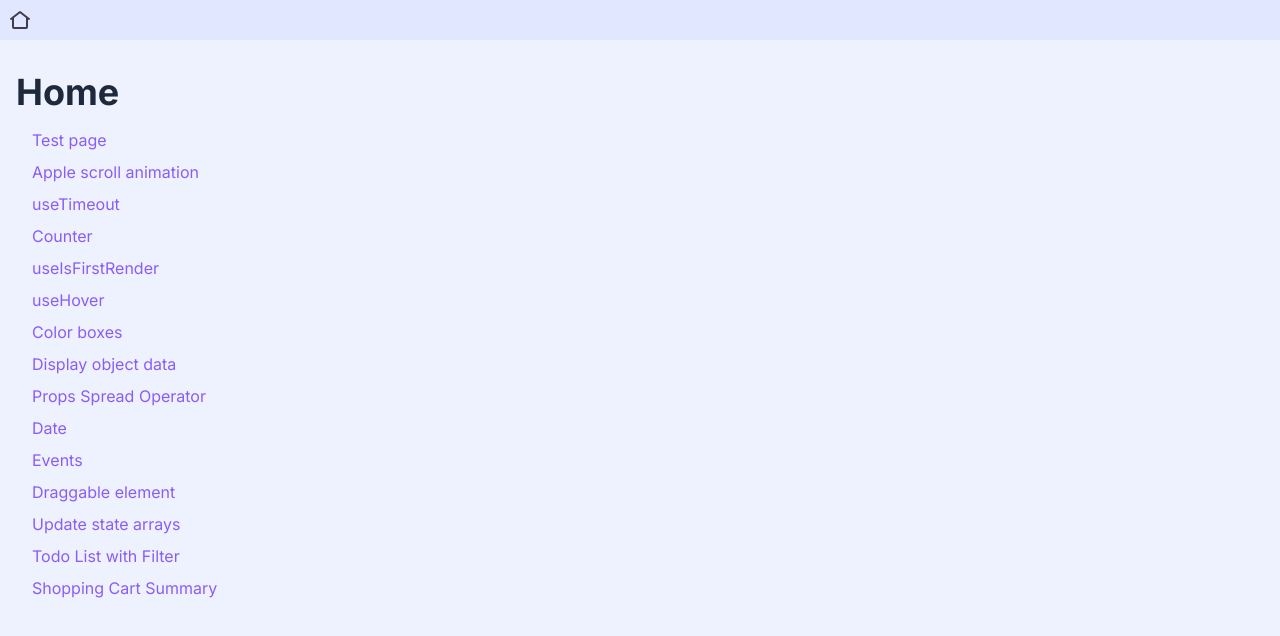
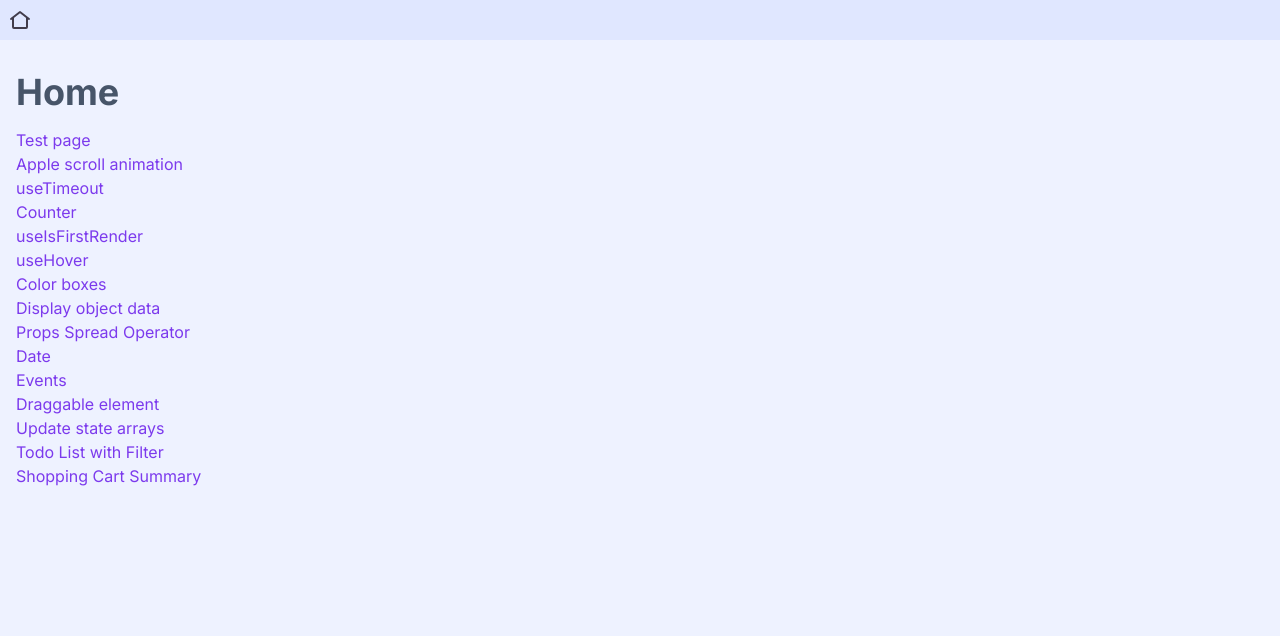
Before and after one commit to emanuelefavero/frontend-problems, a Next.js app in the folder react/: page / in a window 1280 px wide. Shown: the top 636 px of the page. Built offline with nearby package versions, Linux system fonts and the light colour scheme.

Commit message:
refactor: convert tailwind @apply classes to css

```diff
--- a/react/app/globals.css
+++ b/react/app/globals.css
@@ -2,62 +2,97 @@
 @tailwind components;
 @tailwind utilities;
 
-* {
-  @apply text-slate-600;
+@layer base {
+  :root {
+    --primary: #7c3aed;
+    --primary-hover: #8b5cf6;
+    --primary-button: var(--primary);
+    --primary-button-hover: var(--primary-hover);
+    --background: #eef2ff; /* indigo-50 */
+    --foreground: #475569; /* slate-600 */
+
+    @media (prefers-color-scheme: dark) {
+      --primary: #8b5cf6;
+      --primary-hover: #7c3aed; /* --primary */
+      --primary-button: var(--primary-hover);
+      --primary-button-hover: var(--primary);
+      --background: #020618; /* slate-950 */
+      --foreground: #e2e8f0; /* slate-200 */
+    }
   }
 
   body {
-  @apply bg-indigo-50;
+    background-color: var(--background);
+    color: var(--foreground);
   }
 
-h1,
-h2,
-h3,
-h4,
-h5,
-h6 {
-  @apply text-slate-800 font-bold;
+  main {
+    padding: 1rem /* 16px */;
   }
 
-@media (prefers-color-scheme: dark) {
-  * {
-    @apply text-white;
+  h1 {
+    font-size: 2.25rem /* 36px */;
+    line-height: 2.5rem /* 40px */;
+    font-weight: 700;
+    margin-bottom: 1rem /* 16px */;
   }
 
-  body {
-    @apply bg-slate-950;
-  }
+  a {
+    color: var(--primary);
 
-  h1,
-  h2,
-  h3,
-  h4,
-  h5,
-  h6 {
-    @apply text-white;
+    &:hover {
+      color: var(--primary-hover);
     }
   }
 
-main {
-  @apply p-4;
+  button,
+  button[type='submit'] {
+    background-color: var(--primary-button);
+    color: #fff;
+    font-weight: 700;
+    padding-top: 0.34rem;
+    padding-bottom: 0.34rem;
+    padding-left: 0.75rem;
+    padding-right: 0.75rem;
+    border-radius: 2rem;
+    transition-property: background-color, transform, box-shadow;
+    transition-duration: 150ms;
+    transition-timing-function: cubic-bezier(0.4, 0, 0.2, 1); /* ease-in-out */
+    outline: none;
+    box-shadow: none;
+
+    &:hover {
+      background-color: var(--primary-button-hover);
     }
 
-h1 {
-  @apply text-4xl font-bold mb-4;
+    &:active {
+      transform: scale(0.95);
     }
 
-a {
-  @apply text-violet-500;
+    &:focus-visible {
+      outline: none;
+      box-shadow: 0 0 0 2px var(--foreground);
+    }
   }
 
-li {
-  @apply mb-2 ml-4;
+  input,
+  select {
+    color: #334155; /* text-slate-800 */
+    padding-top: 0.25rem; /* py-1 */
+    padding-bottom: 0.25rem;
+    padding-left: 0.5rem; /* px-2 */
+    padding-right: 0.5rem;
+    border: 2px solid #cbd5e1; /* border border-slate-300 */
+    border-radius: 2rem;
+    outline: none; /* focus:outline-none */
+    transition-property: box-shadow, border-color;
+    transition-duration: 150ms;
+    transition-timing-function: cubic-bezier(0.4, 0, 0.2, 1); /* ease-in-out */
+    box-shadow: none;
+    outline: none;
+
+    &:focus-visible {
+      box-shadow: 0 0 0 2px var(--primary);
     }
-
-button, button[type='submit'] {
-  @apply bg-violet-500 text-white font-bold py-2 px-4 rounded hover:bg-violet-600 active:scale-90 focus:outline-none focus:ring-2 focus:ring-violet-500 focus:ring-offset-2 transition duration-150 ease-in-out;
   }
-
-input {
-  @apply text-slate-800 px-2 py-1 border border-slate-300 rounded focus:outline-none focus:ring-2 focus:ring-violet-500 focus:ring-offset-2 transition duration-150 ease-in-out;
 }
```
Lines whose indentation alone changed are shown as unchanged.
